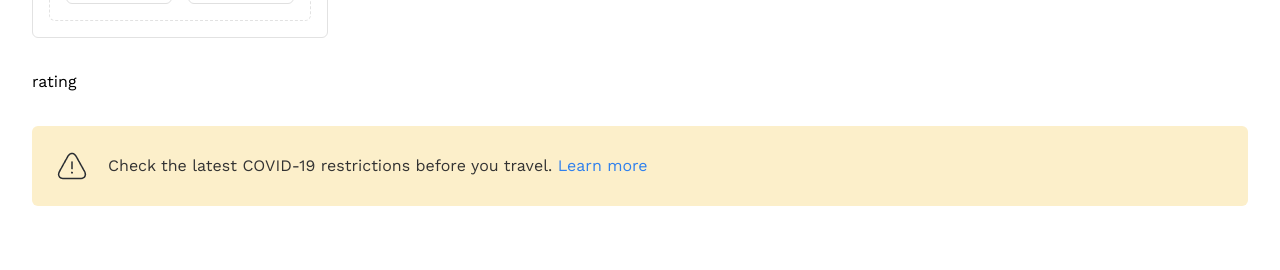
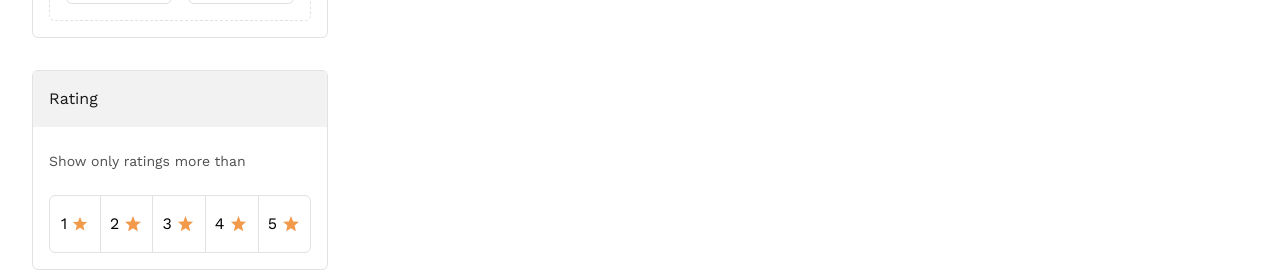
Before and after one commit to AmrMustafa13/algoriza-internship-163, a Vue app: page /search in a window 1280 px wide. Shown: the part 548-818 px from the top of the page. Built offline with nearby package versions, Linux system fonts and the light colour scheme; no server answers; sample sign-in values are in the browser's storage.

Commit message:
add filter by rating

```diff
--- a/src/views/Search/components/FilterByRating.vue
+++ b/src/views/Search/components/FilterByRating.vue
@@ -1,5 +1,40 @@
 <template>
-  <div>rating</div>
+  <div class="rounded-md flex flex-col gap-2 border border-[#E2E2E2]">
+    <h3 class="text-[#181818] text-[500] bg-[#F2F2F2] p-4">Rating</h3>
+    <p class="text-[#4f4f4f] text-sm p-4">Show only ratings more than</p>
+    <div
+      class="flex justify-between items-center rounded-md mb-4 mx-4 bg-white border border-[#E2E2E2]"
+    >
+      <div
+        class="flex justify-center items-center gap-1 cursor-pointer border-r border-[#e2e2e2] p-4"
+      >
+        <span>1</span>
+        <img src="../../../assets/images/stars/full.svg" alt="full-star" />
+      </div>
+      <div
+        class="flex justify-center items-center gap-1 cursor-pointer border-r border-[#e2e2e2] p-4"
+      >
+        <span>2</span>
+        <img src="../../../assets/images/stars/full.svg" alt="full-star" />
+      </div>
+      <div
+        class="flex justify-center items-center gap-1 cursor-pointer border-r border-[#e2e2e2] p-4"
+      >
+        <span>3</span>
+        <img src="../../../assets/images/stars/full.svg" alt="full-star" />
+      </div>
+      <div
+        class="flex justify-center items-center gap-1 cursor-pointer border-r border-[#e2e2e2] p-4"
+      >
+        <span>4</span>
+        <img src="../../../assets/images/stars/full.svg" alt="full-star" />
+      </div>
+      <div class="flex justify-center items-center gap-1 cursor-pointer p-4">
+        <span>5</span>
+        <img src="../../../assets/images/stars/full.svg" alt="full-star" />
+      </div>
+    </div>
+  </div>
 </template>
 
 <script setup></script>
```
Also changed, not shown: src/assets/images/stars/full.svg (added), src/assets/images/stars/half.svg (added).
